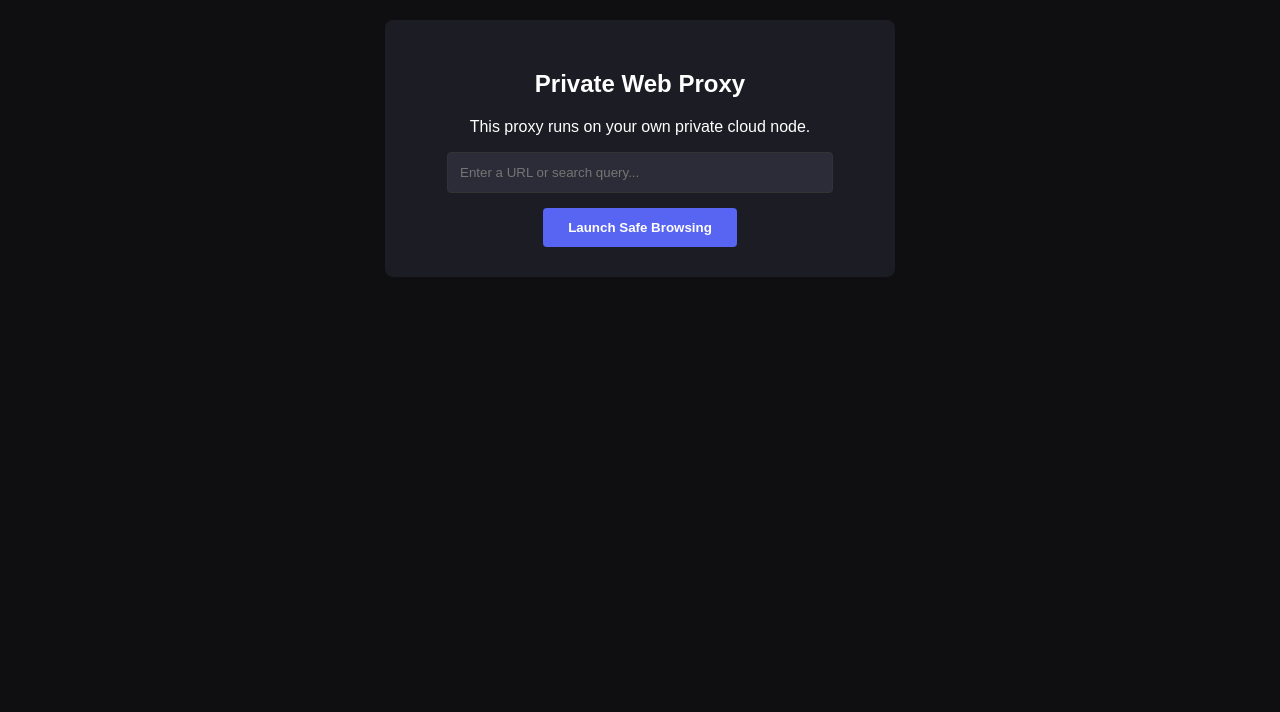
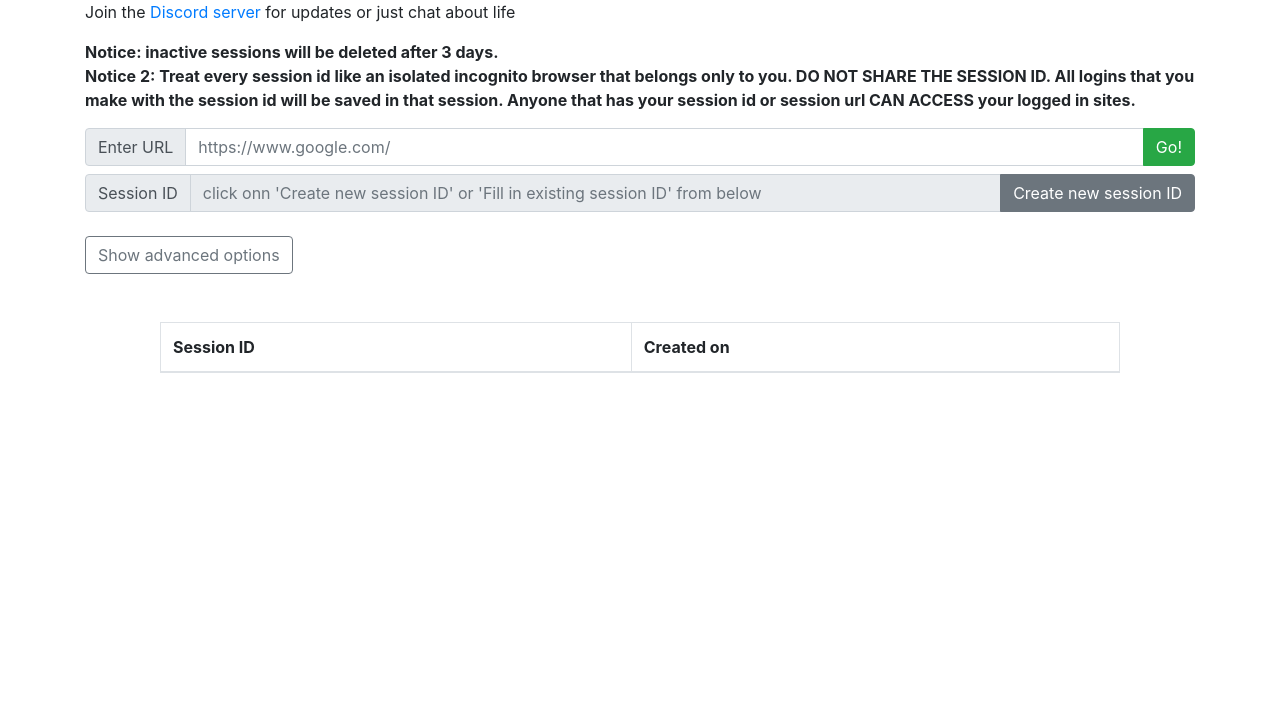
Before and after one commit to beartarango-cpu/myschoolwork, a website: page public/index.html in a window 1280 px wide. Shown: the part 88-800 px from the top of the page. Drawn offline with nearby package versions, Linux system fonts and the light colour scheme.

Commit message:
Update index.html

```diff
--- a/public/index.html
+++ b/public/index.html
@@ -1,44 +1,83 @@
 <!DOCTYPE html>
-<html lang="en">
+
+<html>
+
 <head>
-    <meta charset="UTF-8">
-    <title>My Private Gateway</title>
-    <style>
-        body { font-family: sans-serif; text-align: center; padding-top: 100px; background: #0f0f11; color: #fff; }
-        .box { max-width: 450px; margin: 0 auto; background: #1c1c24; padding: 30px; border-radius: 8px; }
-        input { width: 80%; padding: 12px; margin-bottom: 15px; border-radius: 4px; border: 1px solid #333; background: #2c2c38; color: #fff; }
-        button { padding: 12px 25px; background: #5865F2; border: none; color: white; border-radius: 4px; cursor: pointer; font-weight: bold; }
-        button:hover { background: #4752c4; }
-    </style>
+    <link rel="stylesheet" href="https://stackpath.bootstrapcdn.com/bootstrap/4.3.1/css/bootstrap.min.css"
+        integrity="sha384-ggOyR0iXCbMQv3Xipma34MD+dH/1fQ784/j6cY/iJTQUOhcWr7x9JvoRxT2MZw1T" crossorigin="anonymous">
+    <link rel="icon" type="image/png" href="/favicon.png" />
+    <link rel="stylesheet" href="style.css">
+    <script src="script.js"></script>
+
+    <title>Rammerhead Proxy</title>
 </head>
+
 <body>
+    <header>
+        <img src="logo.png" />
+        <h1>Rammerhead Proxy</h1>
+    </header>
+    <div class="container mb-5">
+        <p class="mt-3 mb-3 font-weight">Join the <a href="https://discord.gg/VNT4E7gN5Y">Discord server</a> for updates
+            or just chat about life</p>
+        <p class="mb-0 font-weight-bold">Notice: inactive sessions will be deleted after 3 days.</p>
+        <p class="mb-3 font-weight-bold">Notice 2: Treat every session id like an isolated incognito browser that
+            belongs only to you. DO NOT SHARE THE SESSION ID. All logins that you make with the session id will be saved
+            in that session. Anyone that has your session id or session url CAN ACCESS your logged in sites.</p>
+        <p class="mb-3 font-weight-bold text-danger" id="error-text" style="display: none">Error: some text</p>
+        <div class="input-group mb-2" id="password-wrapper" style="display: none">
+            <div class="input-group-prepend">
+                <span class="input-group-text">Enter password</span>
+            </div>
+            <input type="password" class="form-control" id="session-password"
+                placeholder="Password is given by host of this site.">
+        </div>
+        <div class="input-group mb-2">
+            <div class="input-group-prepend">
+                <span class="input-group-text">Enter URL</span>
+            </div>
+            <input type="text" class="form-control" id="session-url" placeholder="https://www.google.com/">
+            <div class="input-group-append">
+                <button class="btn btn-success" id="session-go">Go!</button>
+            </div>
+        </div>
+        <div class="input-group mb-4">
+            <div class="input-group-prepend">
+                <span class="input-group-text">Session ID</span>
+            </div>
+            <input readonly type="text" class="form-control disable-text" id="session-id"
+                placeholder="click onn 'Create new session ID' or 'Fill in existing session ID' from below">
+            <div class="input-group-append">
+                <button class="btn btn-secondary" id="session-create-btn" type="button">Create new session ID</button>
+            </div>
+        </div>
+        <button class="btn btn-outline-secondary" id="session-advanced-toggle">Show advanced options</button>
+        <div class="mt-2 mb-4" id="session-advanced-container" style="display: none">
+            <div class="form-check mb-1">
+                <input class="form-check-input" type="checkbox" value="" id="session-shuffling">
+                <label class="form-check-label" for="session-shuffling">Enable URL Shuffling</label>
+            </div>
+            <div class="input-group mb-3">
+                <div class="input-group-prepend">
+                    <span class="input-group-text">HTTP Proxy</span>
+                </div>
+                <input type="text" class="form-control" id="session-httpproxy"
+                    placeholder="http://username:password@proxyipaddress:proxyport">
+            </div>
+        </div>
+    </div>
+    <div class="row justify-content-center m-0">
+        <table class="table w-75 table-striped table-bordered">
+            <thead>
+                <tr>
+                    <th>Session ID</th>
+                    <th>Created on</th>
+                </tr>
+            </thead>
+            <tbody>
+            </tbody>
+        </table>
+    </div>
+</body>
 
-    <div class="box">
-        <h2>Private Web Proxy</h2>
-        <p>This proxy runs on your own private cloud node.</p>
-        <input type="text" id="siteUrl" placeholder="Enter a URL or search query...">
-        <button onclick="browse()">Launch Safe Browsing</button>
-    </div>
-
-    <script>
-        function browse() {
-            let target = document.getElementById('siteUrl').value.trim();
-            if (!target) return alert('Enter a query first');
-
-            const isUrlPattern = /^(https?:\/\/)?([\da-z\.-]+)\.([a-z\.]{2,6})([\/\w \.-]*)*\/?$/i;
-            const hasSpaces = target.includes(' ');
-
-            if (!isUrlPattern.test(target) || hasSpaces) {
-                // Instantly target our server's internal /search route handler
-                window.location.href = window.location.origin + "/search?q=" + encodeURIComponent(target);
-            } else {
-                if (!/^https?:\/\//i.test(target)) {
-                    target = 'https://' + target;
-                }
-                window.location.href = window.location.origin + "/proxy?url=" + encodeURIComponent(target);
-            }
-        }
-    </script>
-
-</body>
 </html>
```
